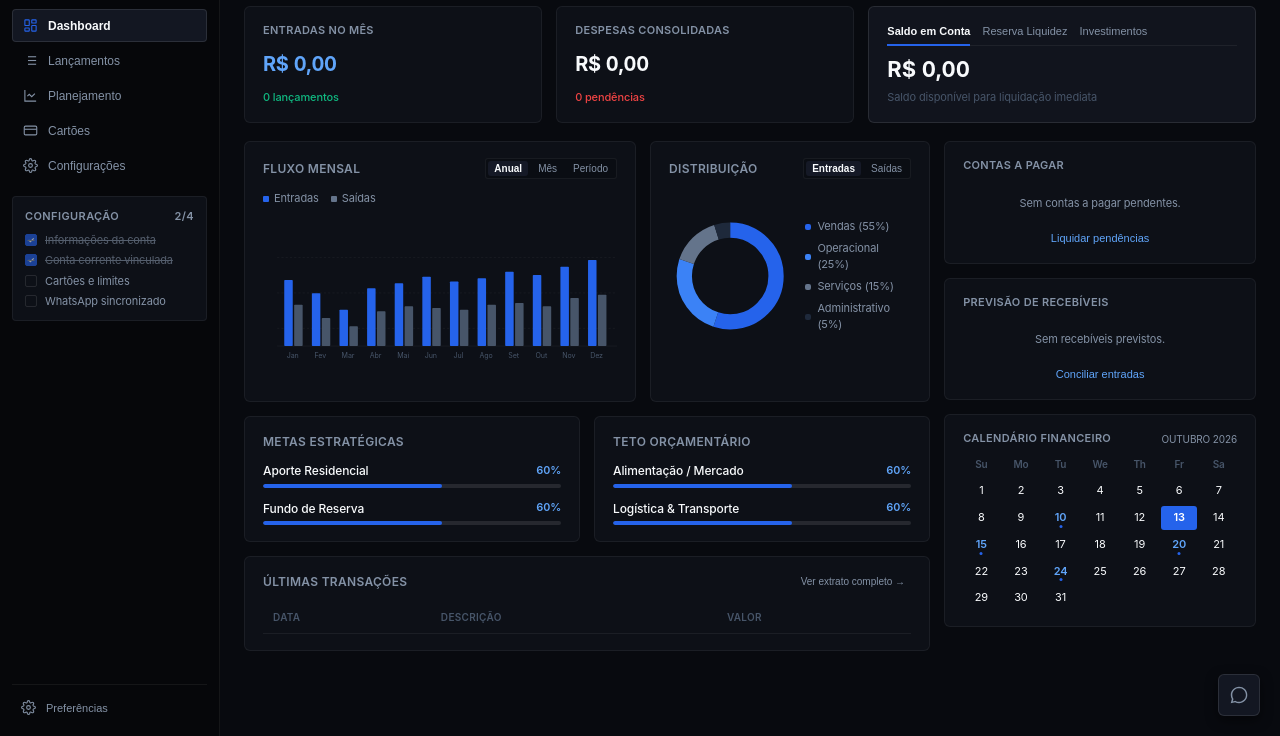
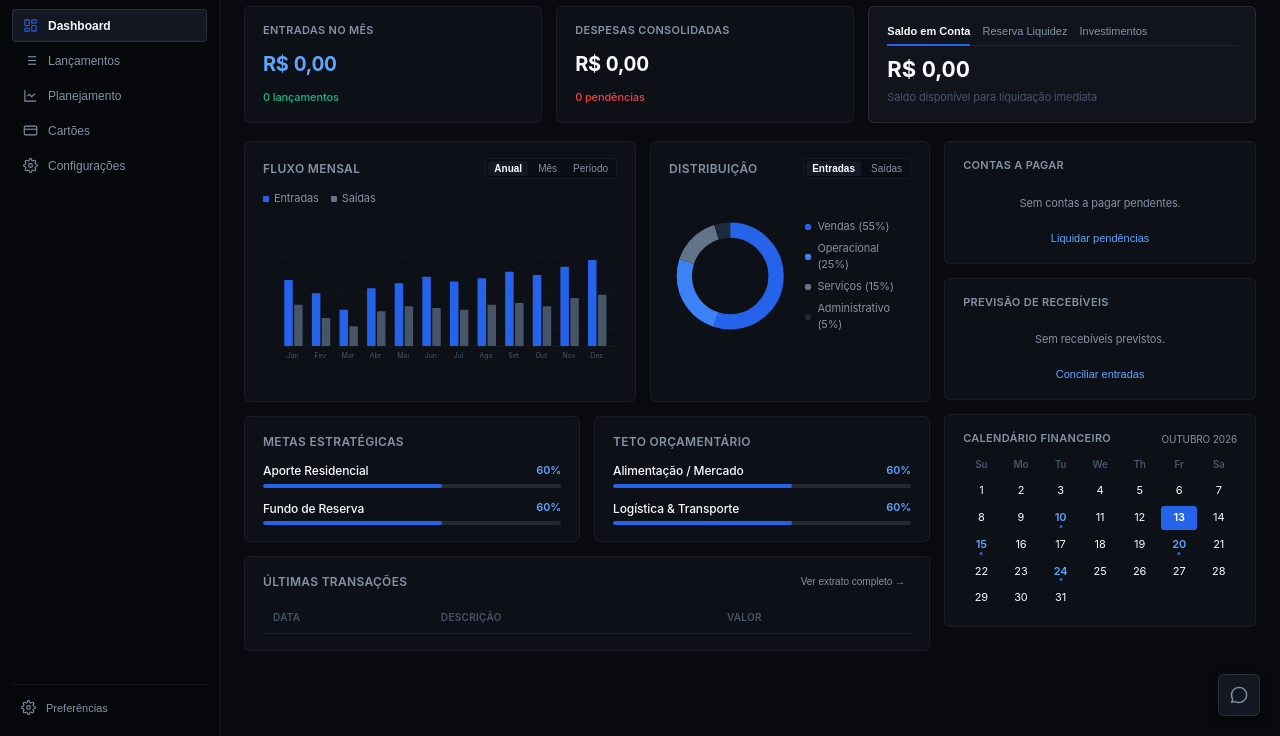
Before and after one commit to marquesconsult9-ctrl/meu-assessor, a website: page public/index.html in a window 1280 px wide. Shown: the part 64-800 px from the top of the page. Drawn offline with Linux system fonts and the light colour scheme; no server answers.

Commit message:
Remove card de checklist de configuracao da barra lateral

```diff
--- a/public/index.html
+++ b/public/index.html
@@ -71,31 +71,6 @@
           </li>
         </ul>
 
-        <!-- Minimalist Workspace Setup Card -->
-        <div class="sidebar-checklist-card">
-          <div class="checklist-title">
-            <span>Configuração</span>
-            <span>2/4</span>
-          </div>
-          <ul class="checklist-items">
-            <li class="checklist-item done" onclick="this.classList.toggle('done')">
-              <div class="checklist-circle"></div>
-              <span>Informações da conta</span>
-            </li>
-            <li class="checklist-item done" onclick="this.classList.toggle('done')">
-              <div class="checklist-circle"></div>
-              <span>Conta corrente vinculada</span>
-            </li>
-            <li class="checklist-item" onclick="this.classList.toggle('done')">
-              <div class="checklist-circle"></div>
-              <span>Cartões e limites</span>
-            </li>
-            <li class="checklist-item" onclick="this.classList.toggle('done')">
-              <div class="checklist-circle"></div>
-              <span>WhatsApp sincronizado</span>
-            </li>
-          </ul>
-        </div>
       </div>
 
       <!-- Sidebar Footer -->
```
